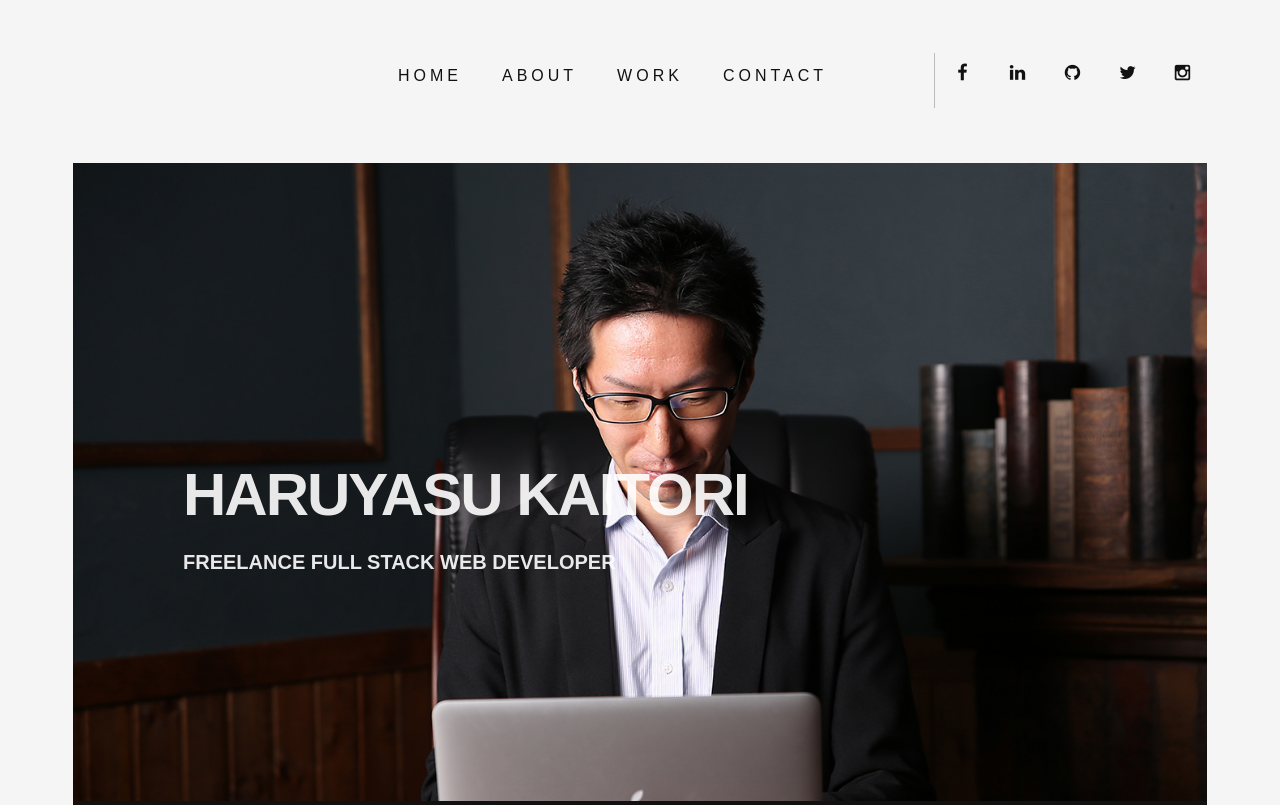
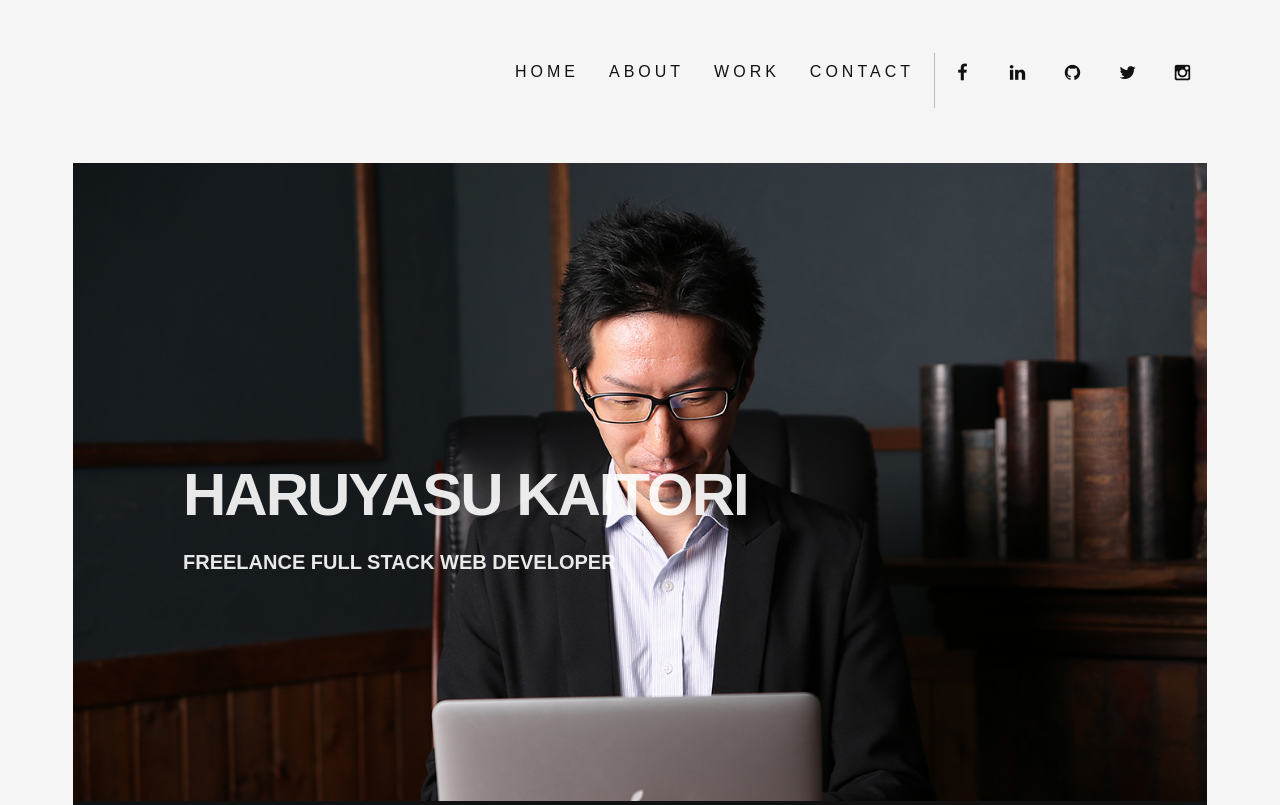
Before and after one commit to haruyasu/portfolio2, a website: page index.html in a window 1280 px wide. Shown: the top 805 px of the page. Drawn offline with Linux system fonts and the light colour scheme.

```diff
--- a/index.html
+++ b/index.html
@@ -144,7 +144,8 @@
                         <a class="logo" href="index.html">
                             <img src="ref/img/logo.png" alt="" />
                         </a>
-                        <ul class="main-nav" id="js-menu">
+                        <div class="nav-main">
+                            <ul class="main-header" id="js-menu">
                                 <li>
                                     <a href="#home" class="nav-links">Home</a>
                                 </li>
@@ -211,7 +212,7 @@
                                     ></a>
                                 </li>
                             </ul>
-
+                        </div>
                     </nav>
                 </div>
 
--- a/sass/layouts/_header.scss
+++ b/sass/layouts/_header.scss
@@ -11,9 +11,16 @@
     }
 }
 
-.main-nav {
+.nav-main {
+    display: flex;
+    text-align: center;
+    justify-content: center;
+}
+
+.main-header {
     list-style-type: none;
     display: none;
+    width: 100%;
 
     @media (min-width: 768px) {
         display: flex;
@@ -25,10 +32,10 @@
         display: flex;
         justify-content: center;
         text-align: center;
-        margin: 15px auto;
+        margin: 0 0 10px 0;
 
         @media (min-width: 768px) {
-            margin: 15px;
+            margin: 10px;
         }
 
         a {
@@ -41,7 +48,7 @@
             letter-spacing: 4px;
             font-weight: normal;
 
-            @media (min-width: 992px) {
+            @media (min-width: 768px) {
                 margin-right: 10px;
             }
 
@@ -79,8 +86,6 @@
 
 .nav-links {
     @media (min-width: 768px) {
-        // margin-left: 40px;
-
         &:hover {
             color: $point-color;
         }
@@ -99,10 +104,9 @@
 
 
     @media (min-width: 992px) {
-        padding-left: 40px;
+        padding-left: 20px;
         padding-right: 0;
     }
-
 
     img {
         max-width: 100%;
@@ -131,7 +135,7 @@
     display: none;
     border-left: 1px solid #bbb;
 
-    @media (min-width: 768px) {
+    @media (min-width: 992px) {
         display: flex;
         flex-direction: row;
         justify-content: flex-end;
```
Also changed, not shown: css/style.css. Lines whose indentation alone changed are shown as unchanged.
